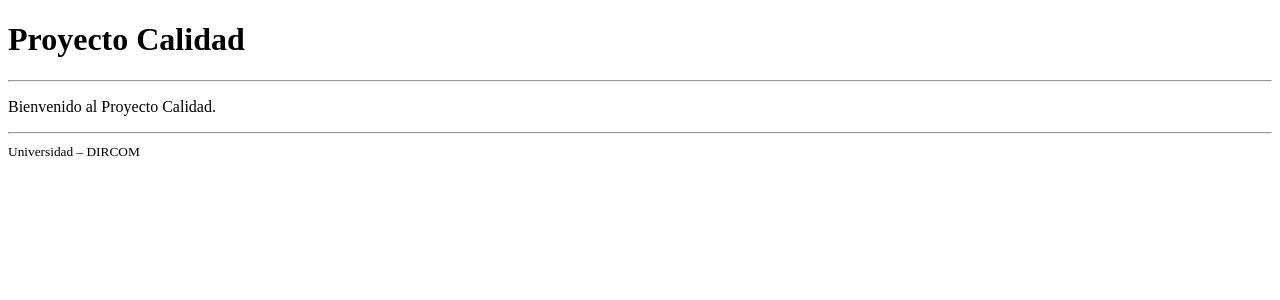
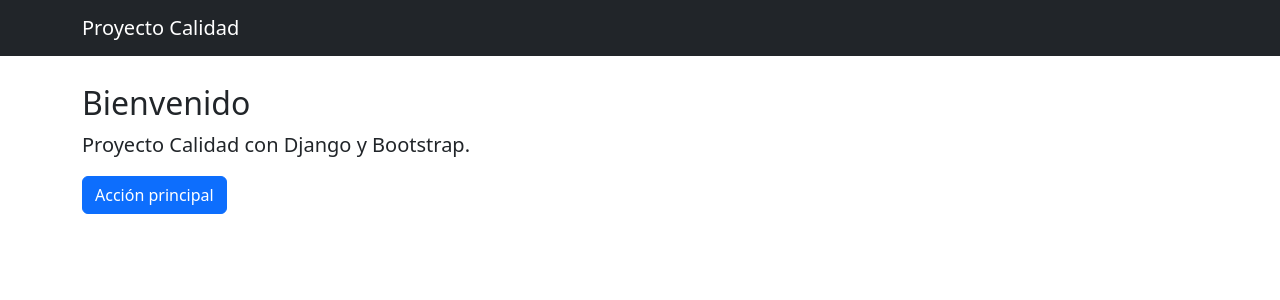
Before and after one commit to CesarVillegas/calidad, a Django app: page / in a window 1280 px wide. Shown: the top 300 px of the page. Run offline with Django 5.2, Linux system fonts and the light colour scheme.

Commit message:
Añadimos Bootstrap y carpeta static

```diff
--- a/calidad/home/templates/home/base.html
+++ b/calidad/home/templates/home/base.html
@@ -1,22 +1,30 @@
+{% load static %}
 <!DOCTYPE html>
 <html lang="es">
 <head>
     <meta charset="UTF-8">
     <title>{% block title %}Proyecto Calidad{% endblock %}</title>
+
+    <!-- Bootstrap 5 CDN -->
+    <link href="https://cdn.jsdelivr.net/npm/bootstrap@5.3.3/dist/css/bootstrap.min.css" rel="stylesheet">
+
+    <!-- CSS propio -->
+    <link rel="stylesheet" href="{% static 'css/styles.css' %}">
 </head>
 <body>
-    <header>
-        <h1>Proyecto Calidad</h1>
-        <hr>
-    </header>
 
-    <main>
-        {% block content %}{% endblock %}
-    </main>
+<nav class="navbar navbar-expand-lg navbar-dark bg-dark fixed-top">
+    <div class="container">
+        <a class="navbar-brand" href="/">Proyecto Calidad</a>
+    </div>
+</nav>
 
-    <footer>
-        <hr>
-        <small>Universidad – DIRCOM</small>
-    </footer>
+<div class="container mt-4">
+    {% block content %}{% endblock %}
+</div>
+
+<!-- Bootstrap JS -->
+<script src="https://cdn.jsdelivr.net/npm/bootstrap@5.3.3/dist/js/bootstrap.bundle.min.js"></script>
+
 </body>
 </html>
--- a/calidad/home/templates/home/index.html
+++ b/calidad/home/templates/home/index.html
@@ -3,5 +3,15 @@
 {% block title %}Inicio{% endblock %}
 
 {% block content %}
-    <p>Bienvenido al Proyecto Calidad.</p>
+<div class="row">
+    <div class="col-md-8">
+        <h2>Bienvenido</h2>
+        <p class="lead">
+            Proyecto Calidad con Django y Bootstrap.
+        </p>
+        <button class="btn btn-primary">
+            Acción principal
+        </button>
+    </div>
+</div>
 {% endblock %}
--- /dev/null
+++ b/calidad/static/css/styles.css
@@ -0,0 +1,3 @@
+body {
+    padding-top: 60px;
+}
```
